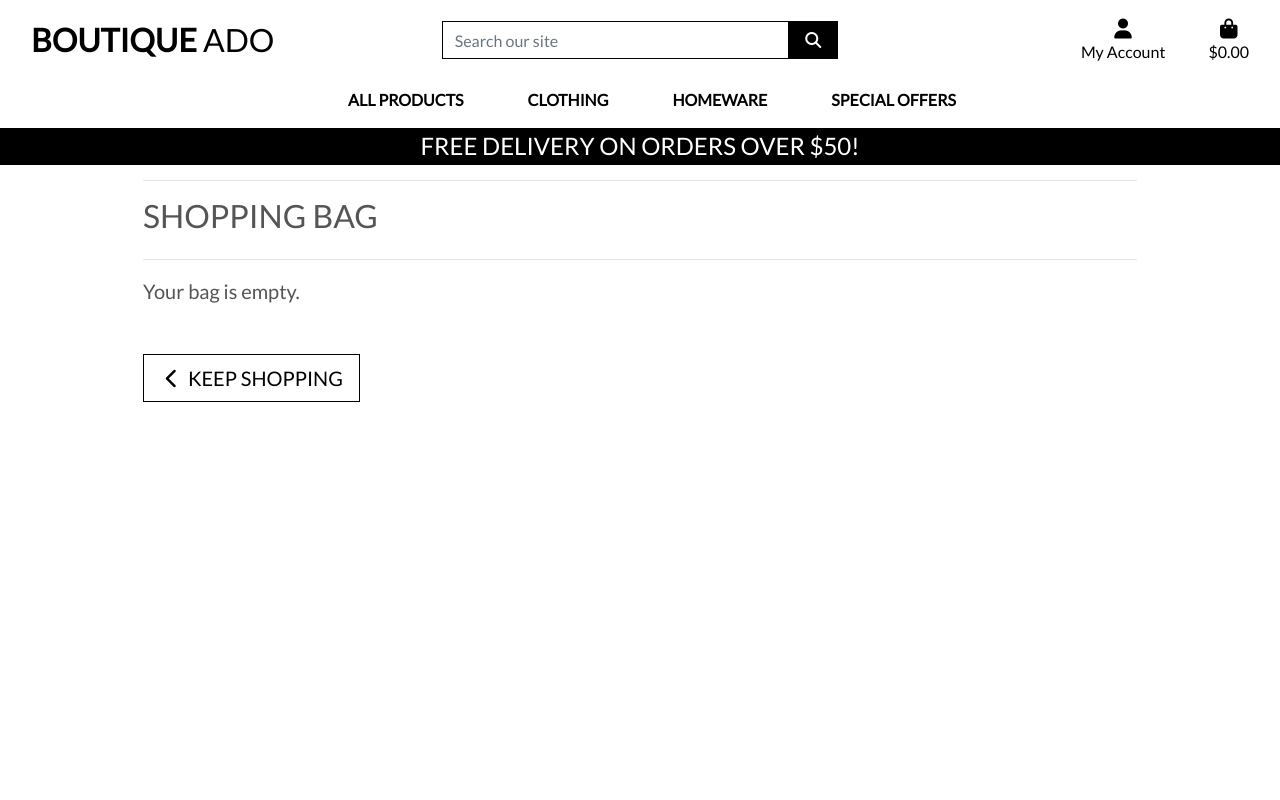
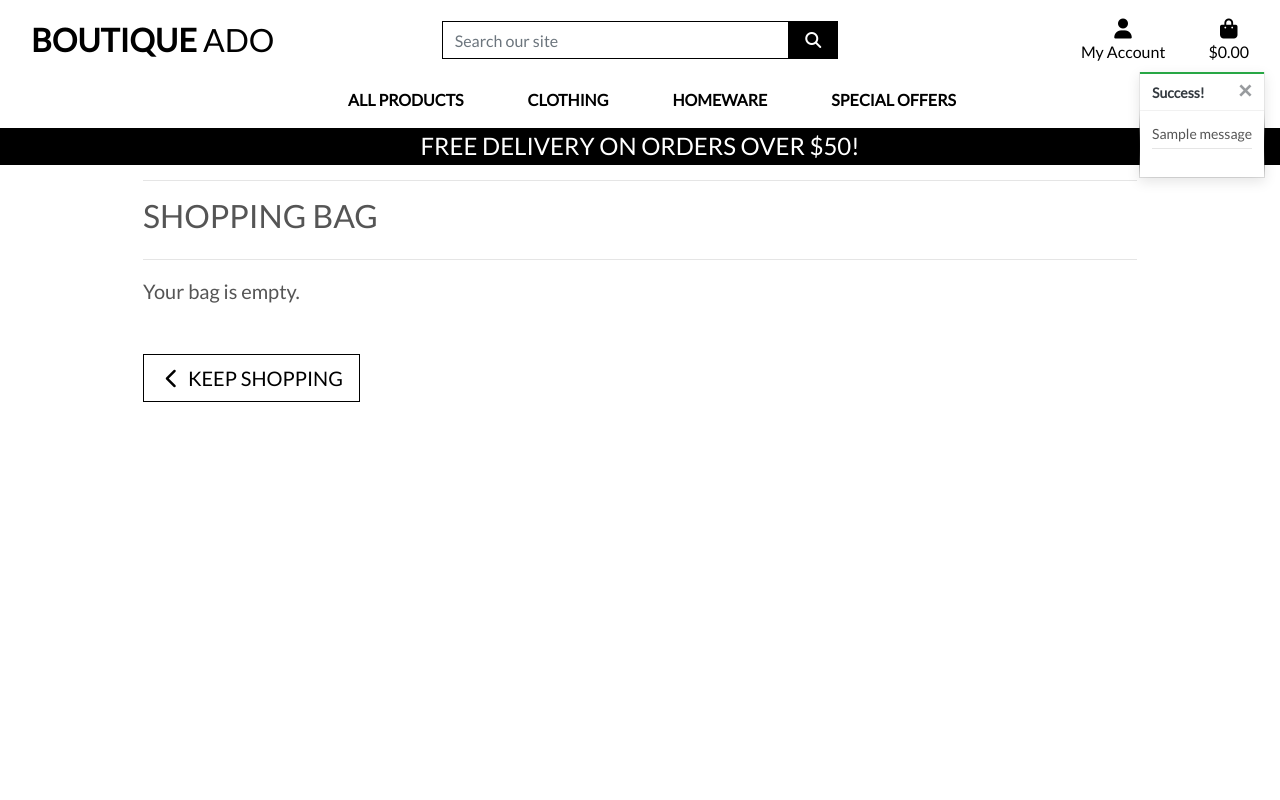
Before and after one commit to Kay13051976/boutique_ado_v2, a Django app: page /bag/ in a window 1280 px wide. Run offline with Django 3.2, Linux system fonts and the light colour scheme; tables that the repository leaves empty hold one stand-in row (values such as "Sample post"); one stand-in notice (Sample message) is shown; some libraries are stand-ins or nearby versions.

Commit message:
Added toasts

```diff
--- a/bag/views.py
+++ b/bag/views.py
@@ -1,4 +1,7 @@
 from django.shortcuts import render, redirect, reverse, HttpResponse
+from django.contrib import messages
+
+from products.models import Product
 
 # Create your views here.
 
@@ -10,6 +13,7 @@ def view_bag(request):
 def add_to_bag(request, item_id):
     """ Add a quantity of the specified product to the shopping bag """
 
+    product = Product.objects.get(pk=item_id)
     quantity = int(request.POST.get('quantity'))
     redirect_url = request.POST.get('redirect_url')
     size = None
@@ -30,6 +34,7 @@ def add_to_bag(request, item_id):
             bag[item_id] += quantity
         else:
             bag[item_id] = quantity
+            messages.success(request, f'Added {product.name} to your bag')
 
     request.session['bag'] = bag
     return redirect(redirect_url)
--- a/boutique_ado/settings.py
+++ b/boutique_ado/settings.py
@@ -77,6 +77,8 @@ TEMPLATES = [
         },
     },
 ]
+
+MESSAGE_STORAGE = 'django.contrib.messages.storage.session.SessionStorage'
 
 AUTHENTICATION_BACKENDS = [
     # Needed to login by username in Django admin, regardless of `allauth`
--- a/static/css/base.css
+++ b/static/css/base.css
@@ -102,6 +102,23 @@ a.category-badge > span.badge:hover {
     cursor: pointer;
 }
 
+/* ------------------------------- bootstrap toasts */
+
+.message-container {
+    position: fixed;
+    top: 72px;
+    right: 15px;
+    z-index: 99999999999;
+}
+
+.custom-toast {
+    overflow: visible;
+}
+
+.toast-capper {
+    height: 2px;
+}
+
 /* -------------------------------- Media Queries */
 
 /* Slightly larger container on xl screens */
--- a/templates/base.html
+++ b/templates/base.html
@@ -111,9 +111,22 @@
             </div>
         </div>
     </header>
-
     {% if messages %}
-        <div class="message-container"></div>
+        <div class="message-container">
+            {% for message in messages %}
+                {% with message.level as level %}
+                    {% if level == 40 %}
+                        {% include 'includes/toasts/toast_error.html' %}
+                    {% elif level == 30 %}
+                        {% include 'includes/toasts/toast_warning.html' %}
+                    {% elif level == 25 %}
+                        {% include 'includes/toasts/toast_success.html' %}
+                    {% else %}
+                        {% include 'includes/toasts/toast_info.html' %}
+                    {% endif %}
+                {% endwith %}
+            {% endfor %}
+        </div>
     {% endif %}
 
     {% block page_header %}
@@ -123,6 +136,9 @@
     {% endblock %}
 
     {% block postloadjs %}
+    <script type="text/javascript">
+        $('.toast').toast('show');
+    </script>
     {% endblock %}
 
 
--- /dev/null
+++ b/templates/includes/toasts/toast_success.html
@@ -0,0 +1,58 @@
+<div class="toast custom-toast rounded-0 border-top-0" data-autohide="false">
+    <div class="arrow-up arrow-success"></div>
+    <div class="w-100 toast-capper bg-success"></div>
+    <div class="toast-header bg-white text-dark">
+        <strong class="mr-auto">Success!</strong>
+        <button type="button" class="ml-2 mb-1 close text-dark" data-dismiss="toast" aria-label="Close">
+            <span aria-hidden="true">&times;</span>
+        </button>
+    </div>
+    <div class="toast-body bg-white">
+        <div class="row">
+            <div class="col">
+                {{ message }}
+                <hr class="mt-1 mb-3">
+            </div>
+        </div>
+        {% if grand_total and not on_profile_page %}
+            <p class="logo-font bg-white text-black py-1">Your Bag ({{ product_count }})</p>
+            <div class="bag-notification-wrapper">
+                {% for item in bag_items %}
+                    <div class="row">
+                        <div class="col-3 my-1">
+                            {% if item.product.image %}
+                            <img class="w-100" src="{{ item.product.image.url }}" alt="{{ item.product.name }}">
+                            {% else %}
+                            <img class="w-100" src="{{ MEDIA_URL }}noimage.png" alt="{{ item.product.name }}">
+                            {% endif %}
+                        </div>
+                        <div class="col-9">
+                            <p class="my-0"><strong>{{ item.product.name }}</strong></p>
+                            <p class="my-0 small">Size: {% if item.product.has_sizes %}{{ item.size|upper }}{% else %}N/A{% endif %}</p>
+                            <p class="my-0 small text-muted">Qty: {{ item.quantity }}</p>
+                        </div>
+                    </div>
+                {% endfor %}
+            </div>
+            <div class="row">
+                <div class="col">
+                    <strong><p class="mt-3 mb-1 text-black">
+                        Total{% if free_delivery_delta > 0 %} (Exc. delivery){% endif %}:
+                        <span class="float-right">${{ total|floatformat:2 }}</span>
+                    </p></strong>
+                    {% if free_delivery_delta > 0 %}
+                        <p class="mb-0 p-2 bg-warning shadow-sm text-black text-center">
+                            Spend <strong>${{ free_delivery_delta }}</strong> more to get free next day delivery!
+                        </p>
+                    {% endif %}
+                    <a href="{% url 'view_bag' %}" class="btn btn-black btn-block rounded-0">
+                        <span class="text-uppercase">Go To Secure Checkout</span>
+                        <span class="icon">
+                            <i class="fas fa-lock"></i>
+                        </span>
+                    </a>
+                </div>
+            </div>
+        {% endif %}
+    </div>
+</div>
```
Also changed, not shown: templates/includes/toasts/toast_error.html (added, +13 -0 lines), templates/includes/toasts/toast_info.html (added, +13 -0 lines), templates/includes/toasts/toast_warning.html (added, +13 -0 lines).
